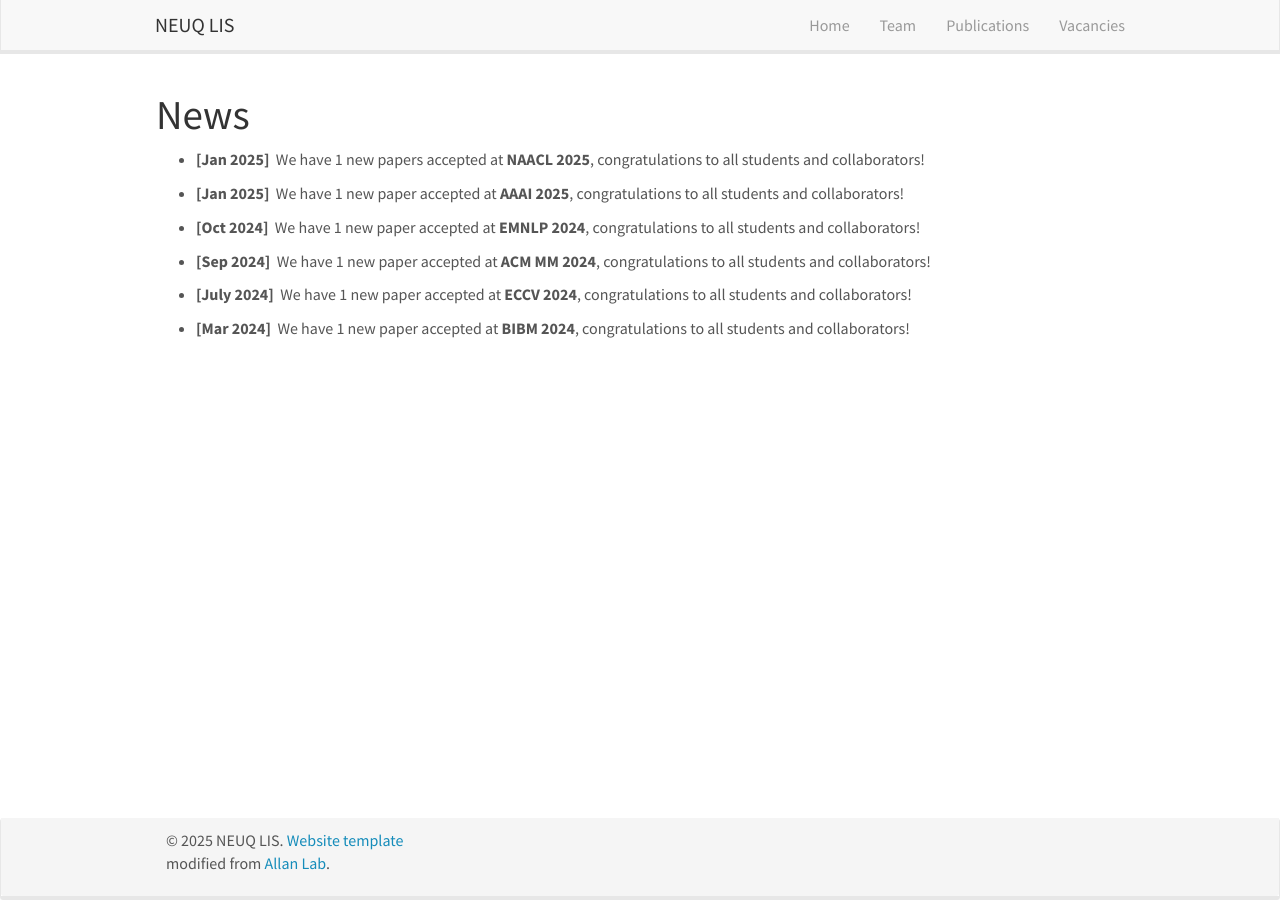
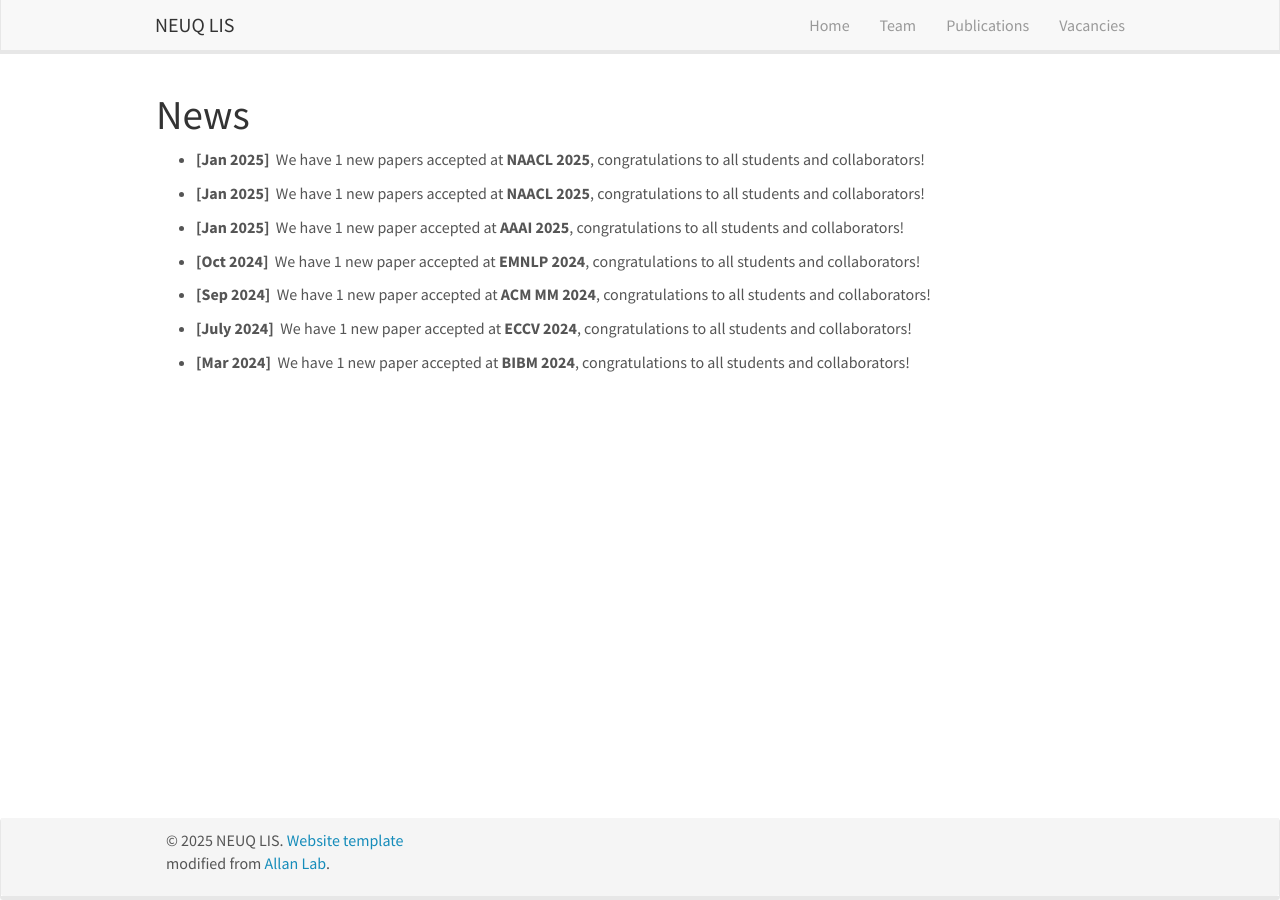
Before and after one commit to NEUQNLP/neuqnlp.github.io, a Jekyll site: the page built from _pages/allnews.md, in a window 1280 px wide. Built offline with Jekyll 4.4.1, drawn with Linux system fonts in a browser that asks for light colours; nearby versions of some CDN libraries.

Commit message:
Update news.yml

```diff
--- a/_data/news.yml
+++ b/_data/news.yml
@@ -1,3 +1,6 @@
+- date: Jan 2025
+  headline: We have 1 new papers accepted at **NAACL 2025**, congratulations to all students and collaborators!
+
 - date: Jan 2025
   headline: We have 1 new papers accepted at **NAACL 2025**, congratulations to all students and collaborators!
 
```
